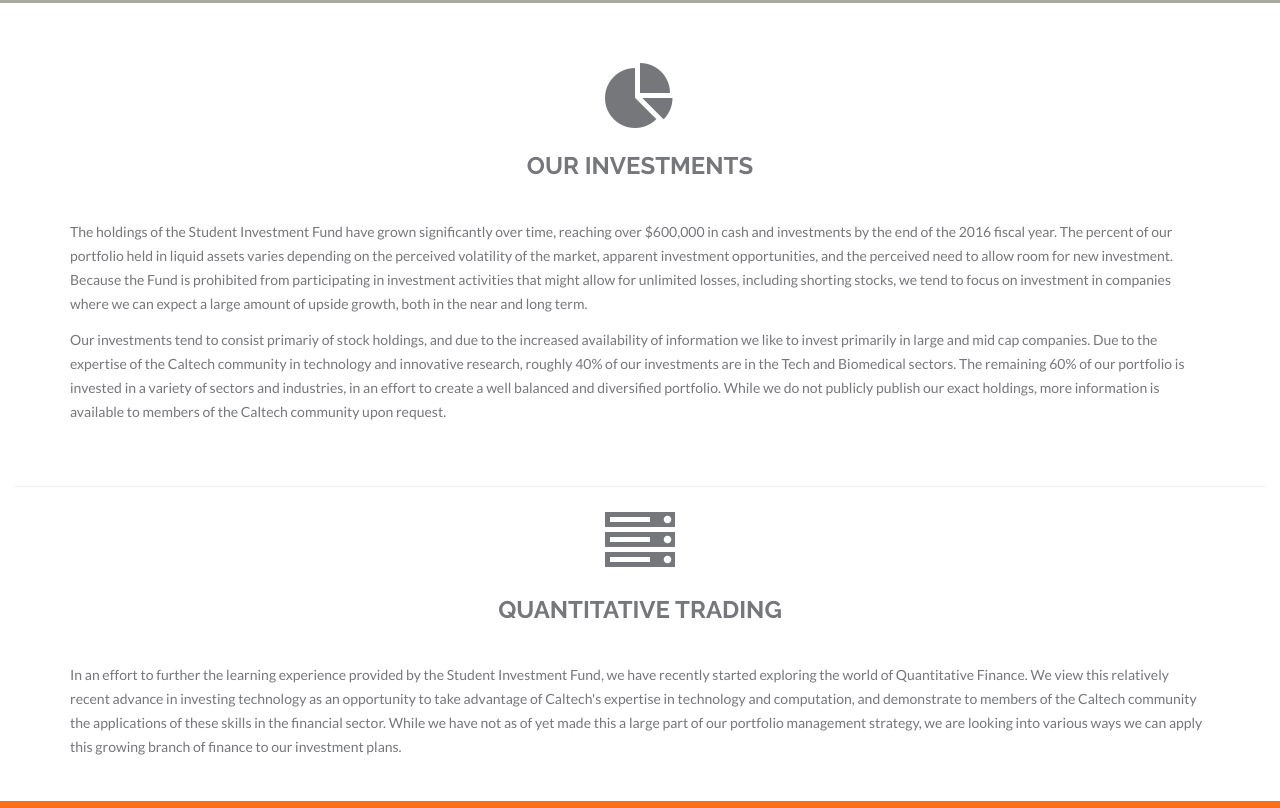
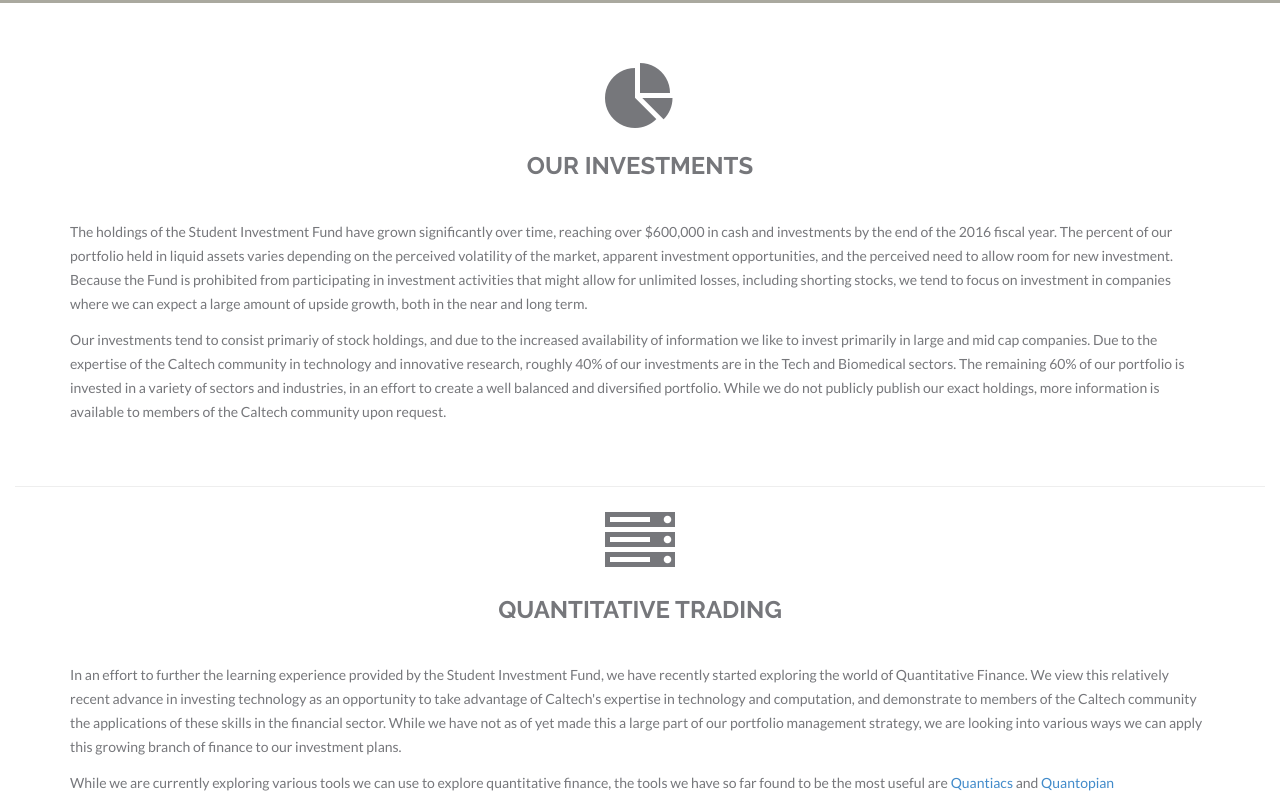
Before and after one commit to CaltechSIF/caltechsif.github.io, a plain HTML site: page investing.html in a window 1280 px wide. Shown: the part 138-946 px from the top of the page. Drawn offline with nearby package versions, Linux system fonts and the light colour scheme.

Commit message:
Update to quant info

```diff
--- a/investing.html
+++ b/investing.html
@@ -101,6 +101,7 @@
 	 	<div class="row">
 	 		<div class="col-lg-12 col-md-12 col-sm-12 col-xs-12">
 		 		<p>In an effort to further the learning experience provided by the Student Investment Fund, we have recently started exploring the world of Quantitative Finance.  We view this relatively recent advance in investing technology as an opportunity to take advantage of Caltech's expertise in technology and computation, and demonstrate to members of the Caltech community the applications of these skills in the financial sector. While we have not as of yet made this a large part of our portfolio management strategy, we are looking into various ways we can apply this growing branch of finance to our investment plans.</p>
+		 		<p>While we are currently exploring various tools we can use to explore quantitative finance, the tools we have so far found to be the most useful are <a href="https://www.quantiacs.com/">Quantiacs</a> and <a href="https://www.quantopian.com/home">Quantopian</a></p>
 	 		</div>
 	 	</div><!--/row -->
 	 </div><!--/container -->
```
